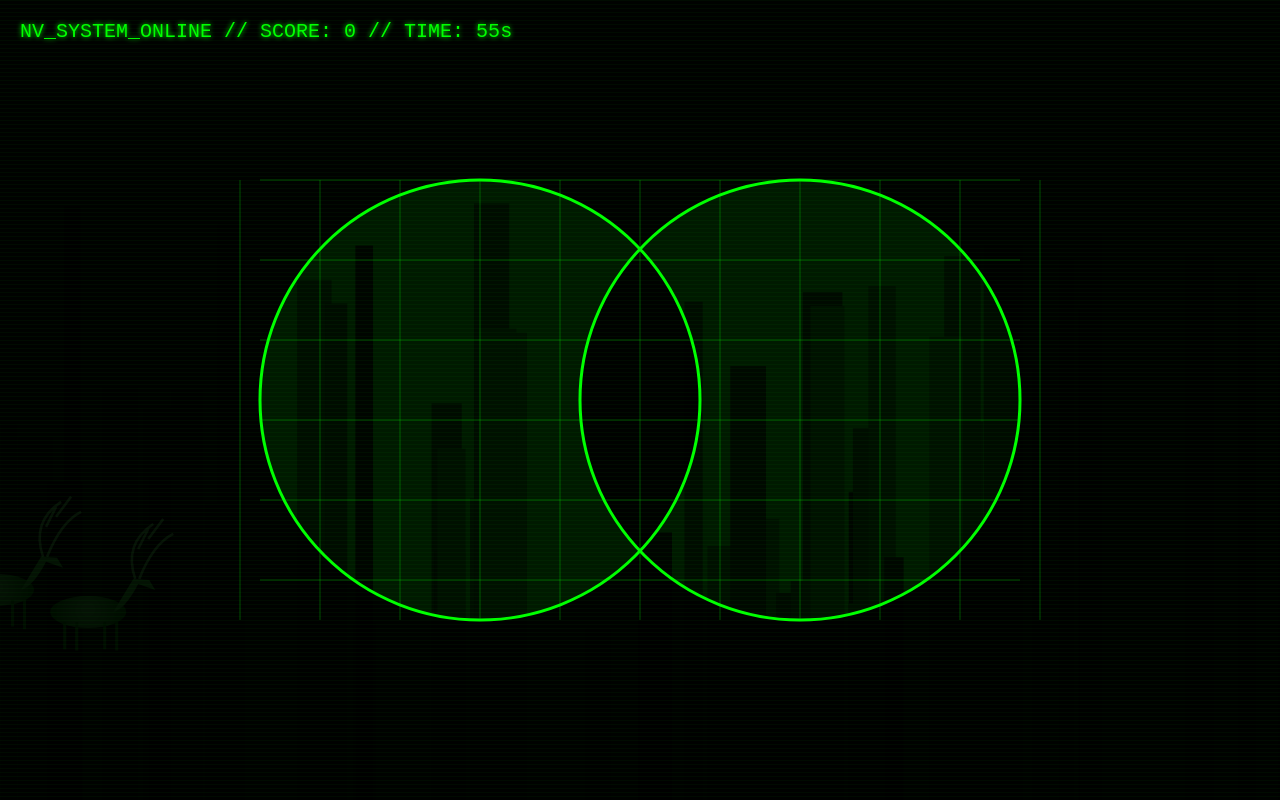
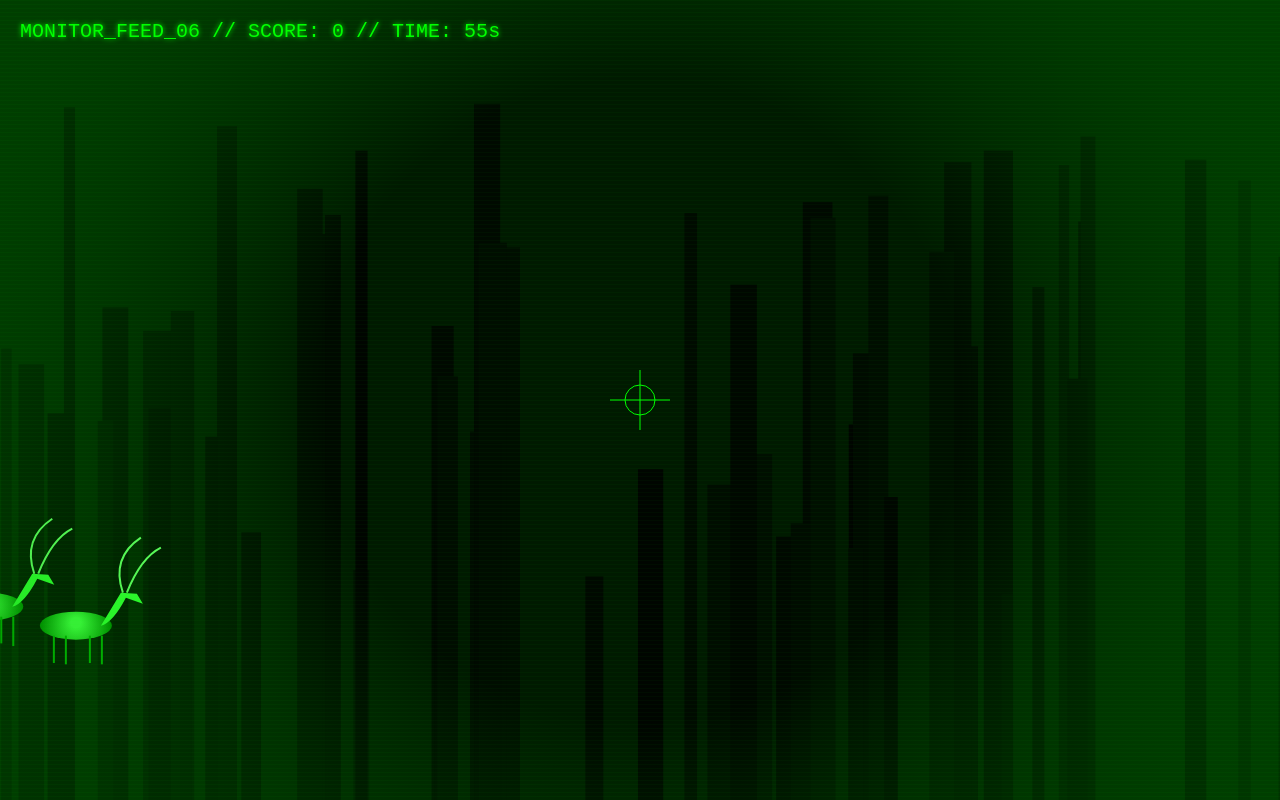
Before and after one commit to puppyplaz2019/Night_Hunt, a plain HTML site: page index.html in a window 1280 px wide. Drawn offline with Linux system fonts and the light colour scheme; animation ran at ten frames a second.

Commit message:
Update index.html

```diff
--- a/index.html
+++ b/index.html
@@ -2,7 +2,7 @@
 <html lang="en">
 <head>
     <meta charset="UTF-8">
-    <title>Sanco's Night Hunt - Realistic Shading</title>
+    <title>Sanco's Night Hunt - Tactical Monitor</title>
     <style>
         body { margin: 0; background: #000; overflow: hidden; font-family: 'Courier New', monospace; cursor: none; }
         canvas { display: block; }
@@ -21,16 +21,16 @@
 </head>
 <body>
 
-<div id="ui">NV_SYSTEM_ONLINE // SCORE: <span id="score">0</span> // TIME: <span id="timer">60</span>s</div>
+<div id="ui">MONITOR_FEED_06 // SCORE: <span id="score">0</span> // TIME: <span id="timer">60</span>s</div>
 
 <div id="game-over">
-    <h1 style="margin-top:0; letter-spacing: 4px;">HUNT CONCLUDED</h1>
+    <h1 style="margin-top:0; letter-spacing: 4px;">FEED DISCONNECTED</h1>
     <p id="final-stats"></p>
-    <p class="sponsor-text">You've tried the course. Now watch the real pros.</p>
+    <p class="sponsor-text">Watch the real pros in the field:</p>
     <a class="btn" href="https://www.youtube.com/@SancoOutdoors" target="_blank">🎬 SUB TO SANCO</a>
-    <p class="sponsor-text">Or please tip the sponsor:</p>
+    <p class="sponsor-text">Support the school:</p>
     <a class="btn" href="https://www.sanangelogives.org/organization/emmanuelschooloffinearts" target="_blank">🎻 TIP ESOFA</a>
-    <button class="btn" style="border-color: #555; color: #555;" onclick="location.reload()">RE-SYNC SYSTEM</button>
+    <button class="btn" style="border-color: #555; color: #555;" onclick="location.reload()">RE-SYNC FEED</button>
 </div>
 
 <canvas id="gameCanvas"></canvas>
@@ -47,12 +47,12 @@ let gameActive = true;
 let flashOpacity = 0;
 const deerArray = [];
 
-const trees = Array.from({length: 50}, () => ({
+const trees = Array.from({length: 55}, () => ({
     x: Math.random() * canvas.width,
     y: canvas.height - 100,
-    w: 15 + Math.random() * 25,
-    h: 150 + Math.random() * 450,
-    shade: 5 + Math.floor(Math.random() * 15)
+    w: 10 + Math.random() * 20,
+    h: 200 + Math.random() * 500,
+    shade: 5 + Math.floor(Math.random() * 12)
 }));
 
 let mouseX = canvas.width/2, mouseY = canvas.height/2;
@@ -60,7 +60,7 @@ window.addEventListener('mousemove', e => { mouseX = e.clientX; mouseY = e.clien
 
 window.addEventListener('mousedown', () => {
     if (!gameActive) return;
-    flashOpacity = 0.7;
+    flashOpacity = 0.6;
     for (let i = deerArray.length - 1; i >= 0; i--) {
         let d = deerArray[i];
         let dx = mouseX - (d.x + d.w/2);
@@ -77,48 +77,37 @@ function drawDeer(d) {
     ctx.save();
     ctx.translate(d.x, d.y);
     if (d.speed < 0) { ctx.scale(-1, 1); ctx.translate(-d.w, 0); }
-
     let walk = Math.sin(d.frame) * 4;
 
-    // 1. LEANER BODY with GRADIENT SHADING
-    // Create a gradient to give the body depth (brighter center, darker edges)
     let bodyGrad = ctx.createRadialGradient(45, 35, 5, 45, 40, 35);
-    bodyGrad.addColorStop(0, '#4f4'); // Highlight
-    bodyGrad.addColorStop(1, '#0a0'); // Shadow green
+    bodyGrad.addColorStop(0, '#4f4');
+    bodyGrad.addColorStop(1, '#080');
     ctx.fillStyle = bodyGrad;
     ctx.beginPath();
-    // Reduced vertical radius from 22 to 16 for skinnier look
-    ctx.ellipse(45, 38, 38, 16, 0, 0, Math.PI * 2);
+    ctx.ellipse(45, 38, 36, 14, 0, 0, Math.PI * 2); // Skinny build
     ctx.fill();
 
-    // 2. SKINNER LEGS
-    ctx.fillStyle = '#0b0'; // Slightly darker solid green for legs
-    // Reduced width from 5 to 3
-    ctx.fillRect(20, 48, 3, 28 + walk);
-    ctx.fillRect(32, 48, 3, 28 - walk);
-    ctx.fillRect(60, 48, 3, 28 + walk);
-    ctx.fillRect(72, 48, 3, 28 - walk);
+    ctx.fillStyle = '#0a0';
+    ctx.fillRect(22, 48, 2, 28 + walk); // Skinny legs
+    ctx.fillRect(34, 48, 2, 28 - walk);
+    ctx.fillRect(58, 48, 2, 28 + walk);
+    ctx.fillRect(70, 48, 2, 28 - walk);
 
-    // 3. SLIMMER NECK & HEAD
-    ctx.fillStyle = '#3f3'; // Brighter green for head area
+    ctx.fillStyle = '#3f3';
     ctx.beginPath();
-    ctx.moveTo(70, 38); // Adjusted starting point
-    ctx.quadraticCurveTo(82, 35, 95, 10); // Slimmer neck curve
-    ctx.lineTo(112, 16); // Snout
+    ctx.moveTo(70, 38);
+    ctx.quadraticCurveTo(82, 35, 95, 10); // Skinny neck
+    ctx.lineTo(112, 16);
     ctx.lineTo(106, 6);
     ctx.lineTo(90, 5);
     ctx.fill();
 
-    // Antlers (Brighter green)
     ctx.strokeStyle = '#6f6';
-    ctx.lineWidth = 2.5;
+    ctx.lineWidth = 2;
     ctx.beginPath();
     ctx.moveTo(92, 5); ctx.quadraticCurveTo(80, -30, 110, -50);
     ctx.moveTo(96, 5); ctx.quadraticCurveTo(110, -30, 130, -40);
-    ctx.moveTo(95, -25); ctx.lineTo(105, -45);
-    ctx.moveTo(105, -35); ctx.lineTo(120, -55);
     ctx.stroke();
-
     ctx.restore();
 }
 
@@ -127,8 +116,8 @@ function spawnDeer() {
     let dir = Math.random() > 0.5 ? 1 : -1;
     deerArray.push({
         x: dir === 1 ? -150 : canvas.width + 150,
-        y: canvas.height - 270 + (Math.random() * 70),
-        speed: (2.5 + Math.random() * 2.5) * dir,
+        y: canvas.height - 250 + (Math.random() * 60),
+        speed: (2 + Math.random() * 3) * dir,
         w: 120, h: 100, frame: 0
     });
     setTimeout(spawnDeer, 2200 - Math.min(score * 8, 1400));
@@ -162,36 +151,38 @@ function draw() {
         ctx.fillRect(0, 0, canvas.width, canvas.height);
     }
 
-    ctx.save();
+    // TACTICAL CROSSHAIR (Stationary Camera)
+    ctx.strokeStyle = '#0f0';
+    ctx.lineWidth = 1;
+    // Main crosshair lines
     ctx.beginPath();
-    let offset = 160;
-    ctx.arc(mouseX - offset, mouseY, 220, 0, Math.PI * 2, false);
-    ctx.arc(mouseX + offset, mouseY, 220, 0, Math.PI * 2, false);
-    ctx.rect(canvas.width, 0, -canvas.width, canvas.height);
-    ctx.fillStyle = "rgba(0, 0, 0, 0.93)";
-    ctx.fill();
-
-    ctx.strokeStyle = '#0f0'; ctx.lineWidth = 3;
-    ctx.beginPath(); ctx.arc(mouseX - offset, mouseY, 220, 0, Math.PI * 2); ctx.stroke();
-    ctx.beginPath(); ctx.arc(mouseX + offset, mouseY, 220, 0, Math.PI * 2); ctx.stroke();
-
-    ctx.lineWidth = 1; ctx.strokeStyle = 'rgba(0, 255, 0, 0.3)';
-    for(let x = -400; x <= 400; x += 80) { ctx.moveTo(mouseX + x, mouseY - 220); ctx.lineTo(mouseX + x, mouseY + 220); }
-    for(let y = -220; y <= 220; y += 80) { ctx.moveTo(mouseX - 380, mouseY + y); ctx.lineTo(mouseX + 380, mouseY + y); }
+    ctx.moveTo(mouseX - 30, mouseY); ctx.lineTo(mouseX + 30, mouseY);
+    ctx.moveTo(mouseX, mouseY - 30); ctx.lineTo(mouseX, mouseY + 30);
+    ctx.stroke();
+    // Aiming circle
+    ctx.beginPath();
+    ctx.arc(mouseX, mouseY, 15, 0, Math.PI * 2);
     ctx.stroke();
 
-    ctx.fillStyle = "rgba(0, 255, 0, 0.04)";
+    // DIGITAL OVERLAY / VIGNETTE
+    let grad = ctx.createRadialGradient(canvas.width/2, canvas.height/2, canvas.width/4, canvas.width/2, canvas.height/2, canvas.width);
+    grad.addColorStop(0, 'rgba(0,255,0,0)');
+    grad.addColorStop(1, 'rgba(0,0,0,0.7)');
+    ctx.fillStyle = grad;
+    ctx.fillRect(0, 0, canvas.width, canvas.height);
+
+    // Scanlines
+    ctx.fillStyle = "rgba(0, 255, 0, 0.03)";
     for(let i=0; i<canvas.height; i+=4) { ctx.fillRect(0, i, canvas.width, 1); }
-    ctx.restore();
 }
 
-const timerInt = setInterval(() => {
+setInterval(() => {
     if (!gameActive) return;
     timeLeft--;
     document.getElementById('timer').innerText = timeLeft;
     if (timeLeft <= 0) {
         gameActive = false;
-        document.getElementById('final-stats').innerText = `TROPHY TAGS: ${score/10} // TOTAL SCORE: ${score}`;
+        document.getElementById('final-stats').innerText = `TAGS: ${score/10} // TOTAL: ${score}`;
         document.getElementById('game-over').style.display = 'block';
     }
 }, 1000);
```
